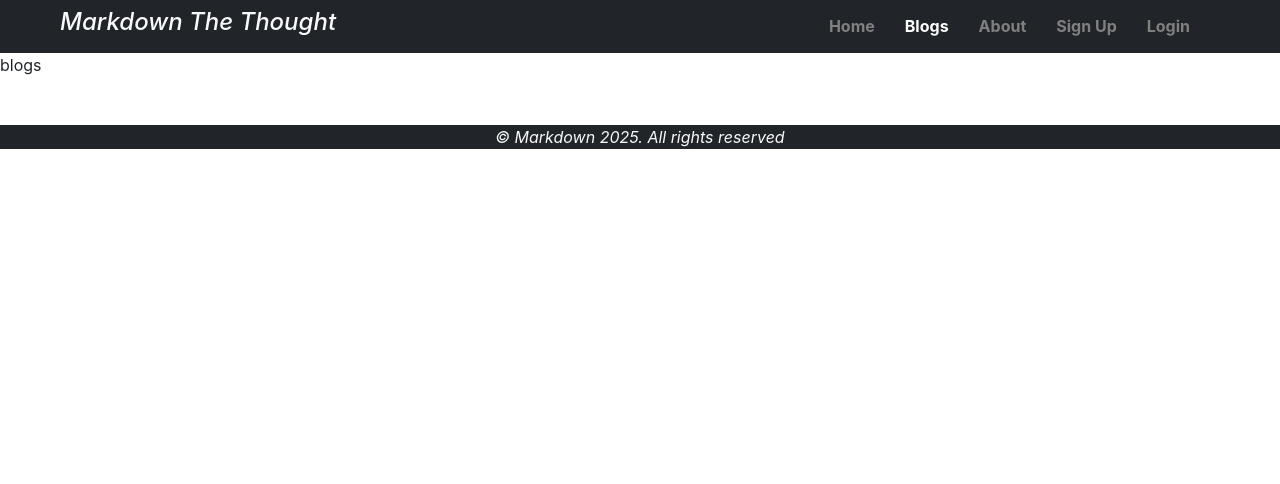
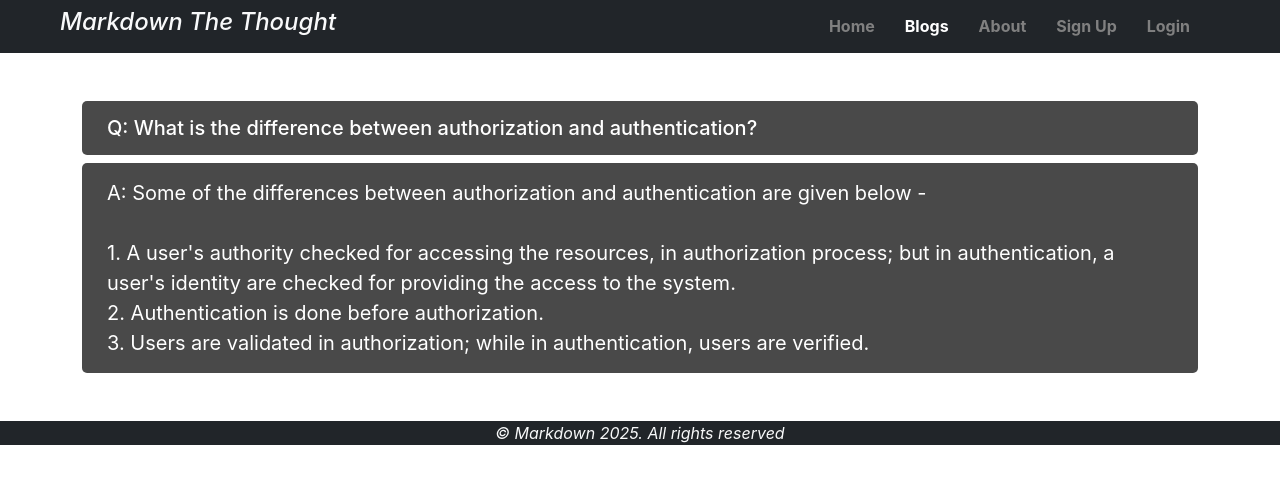
Before and after one commit to nahidahmed02/markdown-the-thought, a React (Create React App) app: page /blogs in a window 1280 px wide. Shown: the top 484 px of the page. Built offline with nearby package versions, Linux system fonts and the light colour scheme.

Commit message:
first Q&A

```diff
--- /dev/null
+++ b/src/components/Blogs/Blogs.css
@@ -0,0 +1,7 @@
+.Q-A {
+    color: white;
+    font-size: 20px;
+    padding: 15px 25px;
+    border-radius: 5px;
+    background-color: rgba(0, 0, 0, 0.713);
+}
--- a/src/components/Blogs/Blogs.js
+++ b/src/components/Blogs/Blogs.js
@@ -1,11 +1,23 @@
 import React from 'react';
+import './Blogs.css'
 
 const Blogs = () => {
     return (
-        <div>
-            <p>blogs</p>
+        <div className='container mt-5'>
+            <h2 className='Q-A'>Q: What is the difference between authorization and authentication?</h2>
+            <p className='Q-A'>A: Some of the differences between authorization and authentication are given below -
+                <br />
+                <br />
+                1. A user's authority checked for accessing the resources, in authorization process; but in authentication, a user's identity are checked for providing the access to the system.
+                <br />
+                2. Authentication is done before authorization.
+                <br />
+                3. Users are validated in authorization; while in authentication, users are verified.
+            </p>
+
+
         </div>
     );
 };
 
-export default Blogs; <p>blogs</p>
+export default Blogs;
--- a/src/components/Home/Banner/Banner.css
+++ b/src/components/Home/Banner/Banner.css
@@ -7,10 +7,7 @@
 
 .banner-title {
     color: orange;
-    padding-left: 25px;
-    padding-right: 25px;
-    padding-top: 15px;
-    padding-bottom: 15px;
+    padding: 15px 25px;
     border-radius: 5px;
     background-color: rgba(0, 0, 0, 0.713);
 }
@@ -18,10 +15,7 @@
 .banner-description {
     color: white;
     font-size: 20px;
-    padding-left: 25px;
-    padding-right: 25px;
-    padding-top: 15px;
-    padding-bottom: 15px;
+    padding: 15px 25px;
     border-radius: 5px;
     background-color: rgba(0, 0, 0, 0.713);
 }
```
